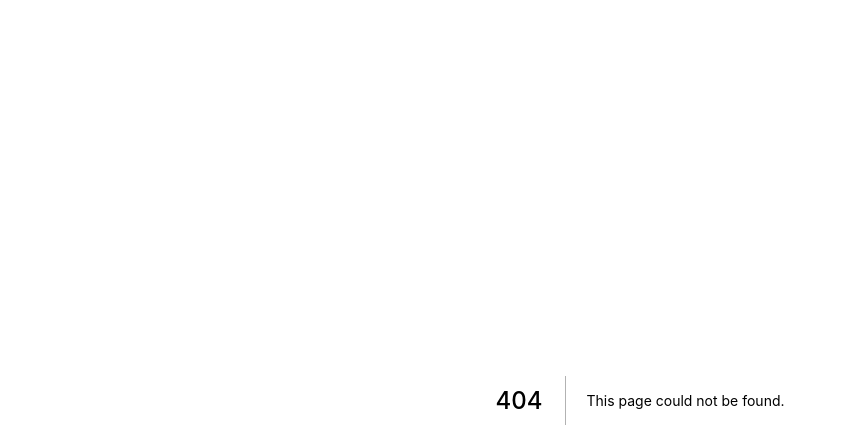
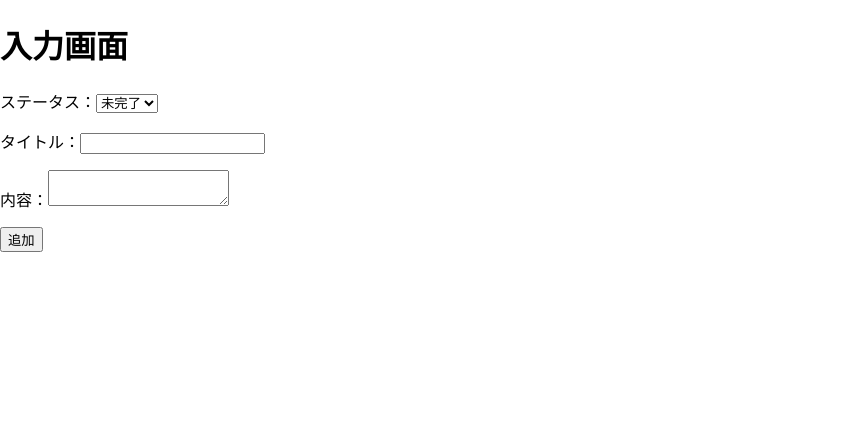
Before and after one commit to luckylundy/next.js-todo-app, a Next.js app: page /todos/create in a window 1280 px wide. Before the commit this address had no page. Shown: the top 448 px of the page, without its empty margins (0-847 px from the left). Built offline with nearby package versions, Linux system fonts and the light colour scheme.

Commit message:
first commit

```diff
--- /dev/null
+++ b/pages/todos/create.js
@@ -0,0 +1,107 @@
+import { useState } from "react";
+import { useRouter } from "next/router";
+
+export default function Create() {
+  //入力したタイトルの値を可変にする
+  const [inputTitle, setInputTitle] = useState("");
+  //入力した内容の値を可変にする
+  const [inputContent, setInputContent] = useState("");
+  //入力した値を貯めていくtodoの配列
+  const [todos, setTodos] = useState([]);
+  //ステータス変更用プルダウンの値の定義
+  const filterOptions = [
+    { value: "incomplete", label: "未完了" },
+    { value: "inProgress", label: "途中" },
+    { value: "complete", label: "完了" },
+  ];
+  //useRouterを利用してボタンクリック時に画面遷移する
+  const router = useRouter();
+
+  const handleInputTitle = (e) => {
+    e.preventDefault();
+    setInputTitle(e.target.value);
+  };
+
+  const handleInputContent = (e) => {
+    e.preventDefault();
+    setInputContent(e.target.value);
+  };
+
+  const addTodo = (e) => {
+    e.preventDefault();
+    if (inputTitle || inputContent === "") return;
+    // 変数todoにid, status, title, contentのプロパティを設定する;
+    const todo = {
+      id: todos.length + 1,
+      status: { filterOptions: label },
+      title: inputTitle,
+      content: inputContent,
+    };
+    setTodos((todos) => [...todos, todo]);
+    setInputTitle("");
+    setInputContent("");
+  };
+
+  // const handleClick = (e) => {
+  //   e.preventDefault();
+  //   if (title || content === "") return;
+  //   //変数todoを定義してid,status,title,contentのプロパティを設定する
+  //   const todo = {
+  //     id: todos.length + 1,
+  //     status: { filterOptions: value },
+  //     title: inputTitle,
+  //     content: inputContent,
+  //   };
+  //   setTodos((todos) => [...todos, todo]);
+  //   setInputTitle("");
+  //   setInputContent("");
+  //   router.push("/todos");
+  // };
+
+  return (
+    <>
+      <h1>入力画面</h1>
+      <div className="form">
+        <p>
+          ステータス：
+          <select>
+            {filterOptions.map(({ value, label }) => (
+              <option name="status" value={value}>
+                {label}
+              </option>
+            ))}
+          </select>
+        </p>
+        <p>
+          タイトル：
+          <input
+            type="text"
+            name="title"
+            value={inputTitle}
+            onChange={handleInputTitle}
+          />
+        </p>
+        <p>
+          内容：
+          <textarea
+            name="content"
+            value={inputContent}
+            onChange={handleInputContent}
+          />
+        </p>
+        {/* ボタンを押すことでtodo一覧ページに遷移＆遷移先でも値を保持したままにする */}
+        {/* <button onClick={handleClick}>追加</button> */}
+        <button onClick={addTodo}>追加</button>
+      </div>
+      <ul>
+        {todos.map((todo) => (
+          <li key={todo.id}>
+            {todo.status}
+            {todo.title}
+            {todo.content}
+          </li>
+        ))}
+      </ul>
+    </>
+  );
+}
```
Also changed, not shown: components/filter.js (added, +18 -0 lines), pages/index.js (+29 -65 lines), pages/todos/index.js (added, +10 -0 lines).
